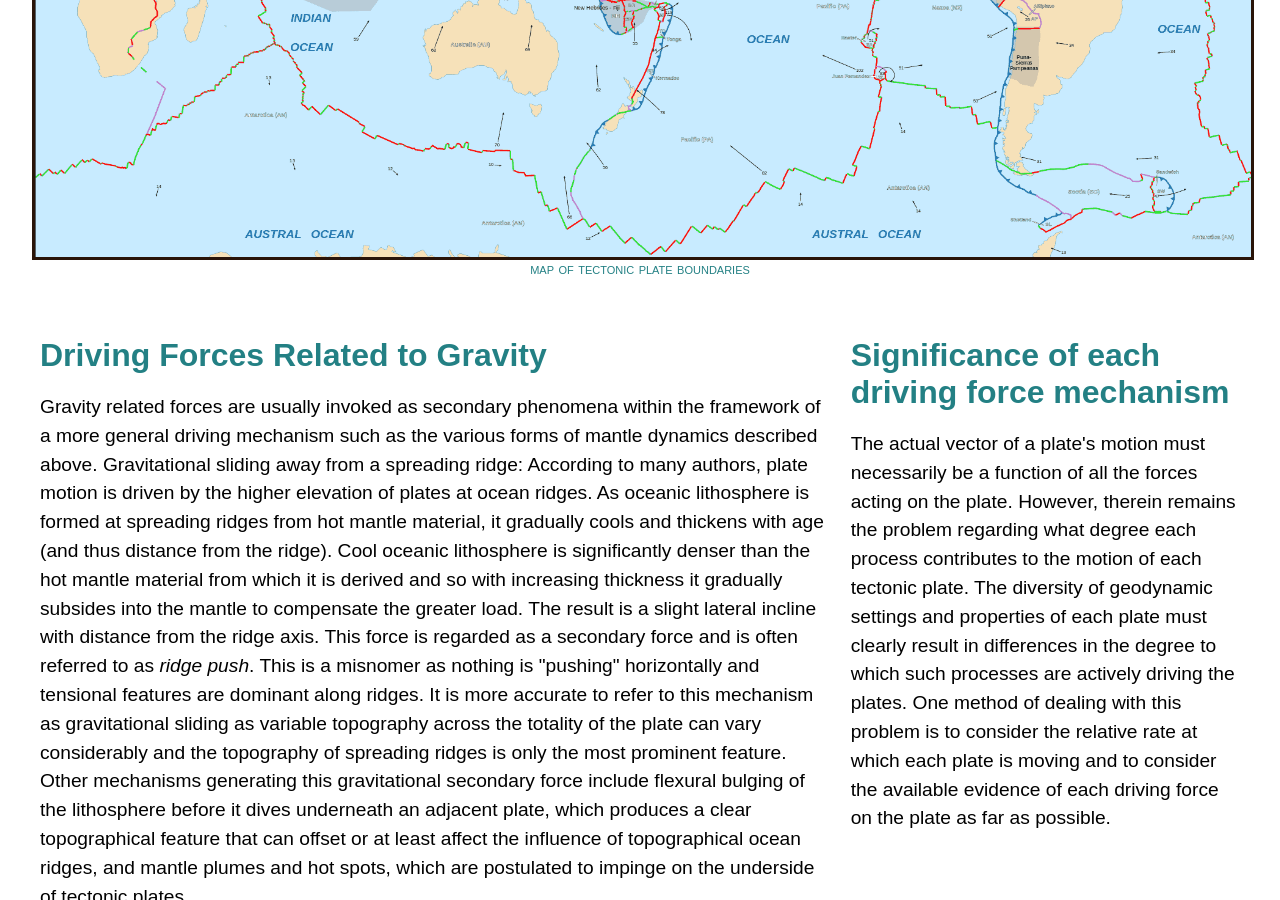
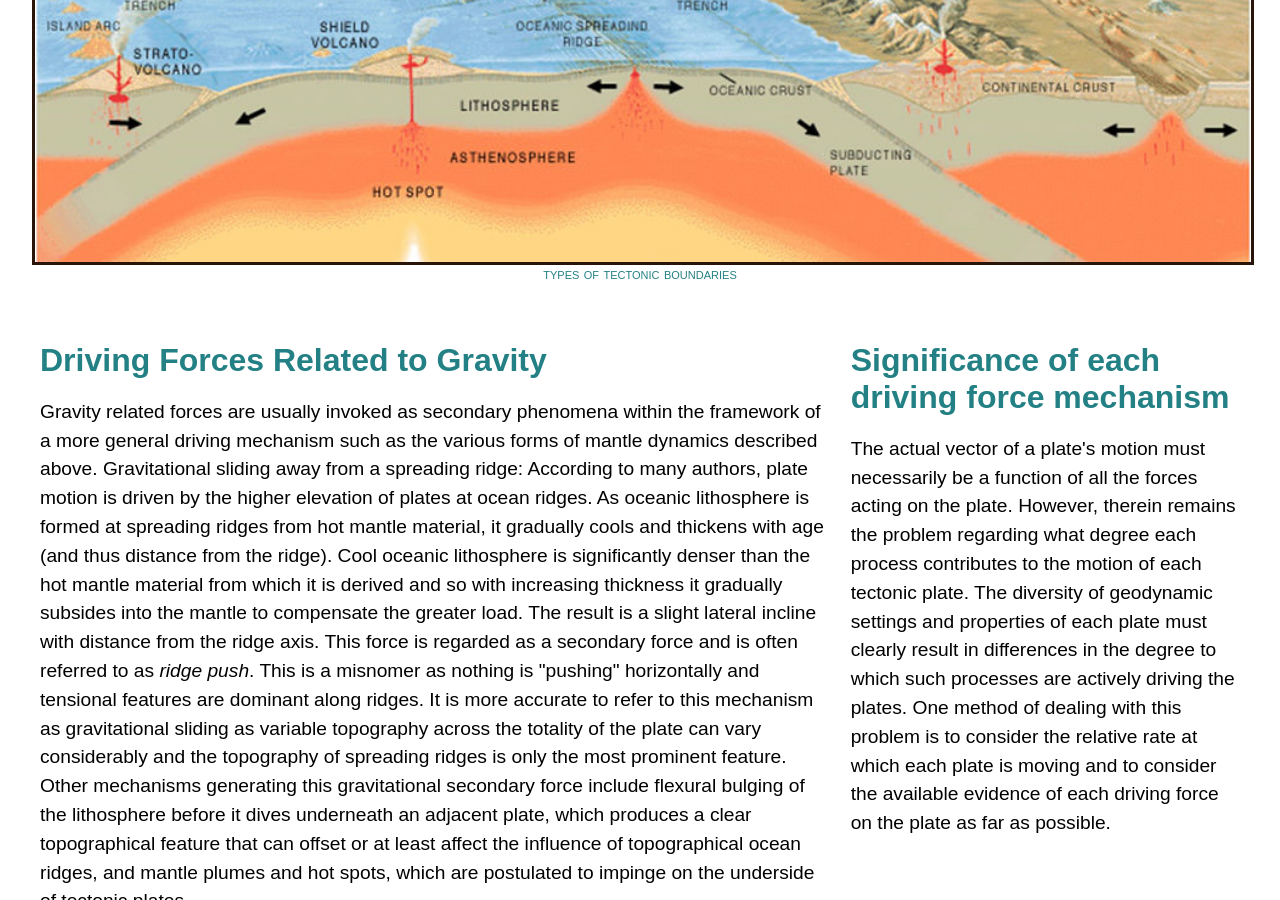
Before and after one commit to jesusmonsalve/large-data-website, a Jekyll site: the page built from plate-boundaries.html, in a window 1280 px wide and 900 px high, scrolled down 1411 px. Built offline with Jekyll 4.4.1, drawn with Linux system fonts in a browser that asks for light colours; Markdown is read by kramdown in place of the engine named in the settings.

Commit message:
Fixed Types of Boundaries image

```diff
--- a/development.html
+++ b/development.html
@@ -13,7 +13,7 @@ layout: default
 
 	<div class="unit unit-s-1 unit-m-1 unit-l-1-2 img-spacer">
 		<figure>
-			<img src="img/current-tectonic-plates-nasamap.jpg" class="flex-img img-border" alt="Detailed map showing the tectonic plates with their movement vectors">
+			<img src="img/tectonic_plates_boundaries.png" class="flex-img img-border" alt="Detailed map showing the tectonic plates with their movement vectors">
 			<figcaption>plate tectonic's movement.</figcaption>
 		</figure>
 
--- a/plate-boundaries.html
+++ b/plate-boundaries.html
@@ -35,8 +35,8 @@ layout: default
 
 	<div class="unit unit-s-1 unit-m-1 unit-l-1 img-spacer">
 		<figure>
-			<img src="img/tectonic_plates_boundaries.png" class="flex-img img-border" alt="Photo of plate boundaries">
-			<figcaption> map of tectonic plate boundaries</figcaption>
+			<img src="img/types-of-boundaries.jpg" class="flex-img img-border" alt="Photo of types of boundaries">
+			<figcaption> types of tectonic boundaries</figcaption>
 		</figure>
 	</div>
 
```
Also changed, not shown: img/types-of-boundaries.jpg (added).
